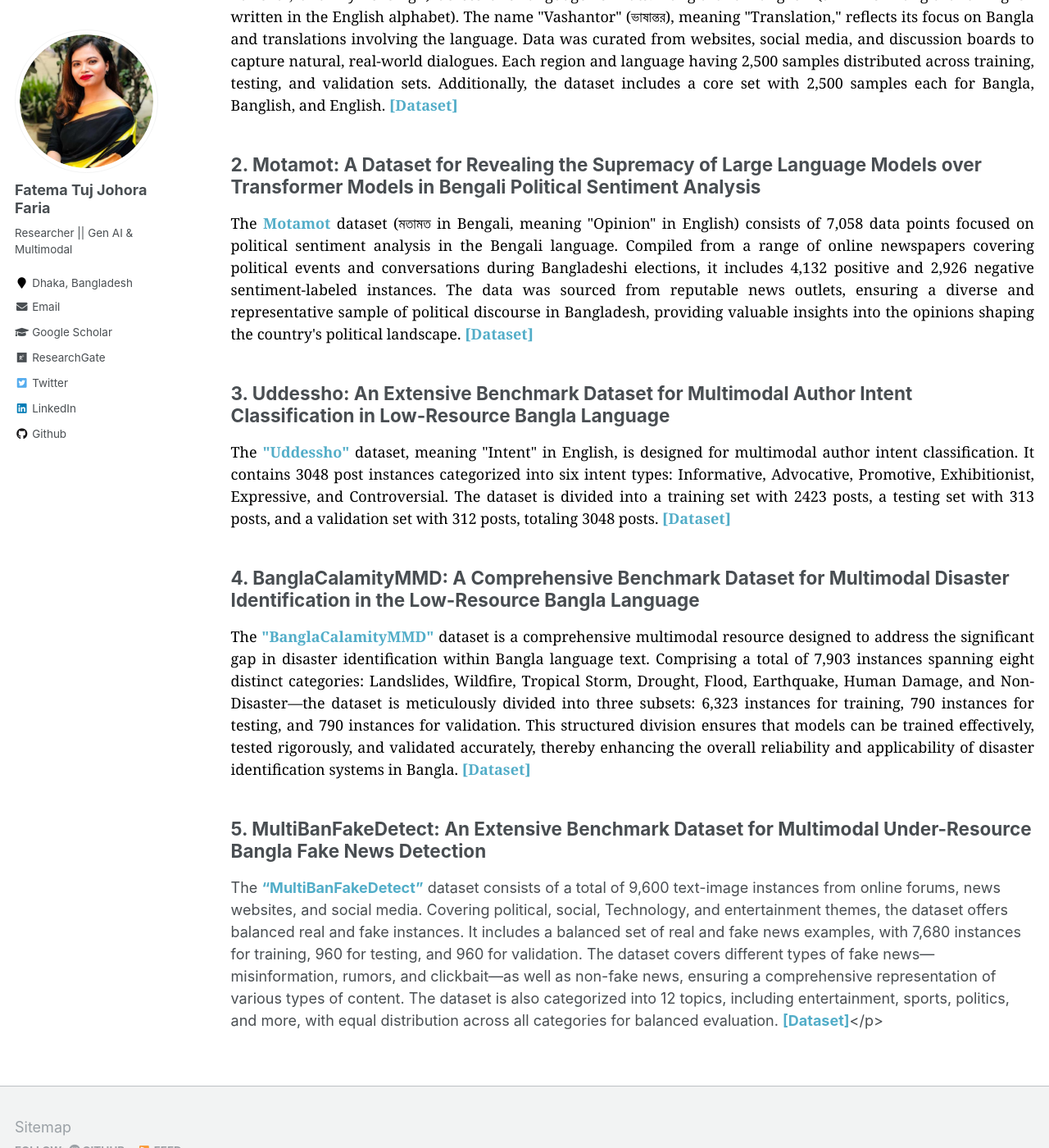
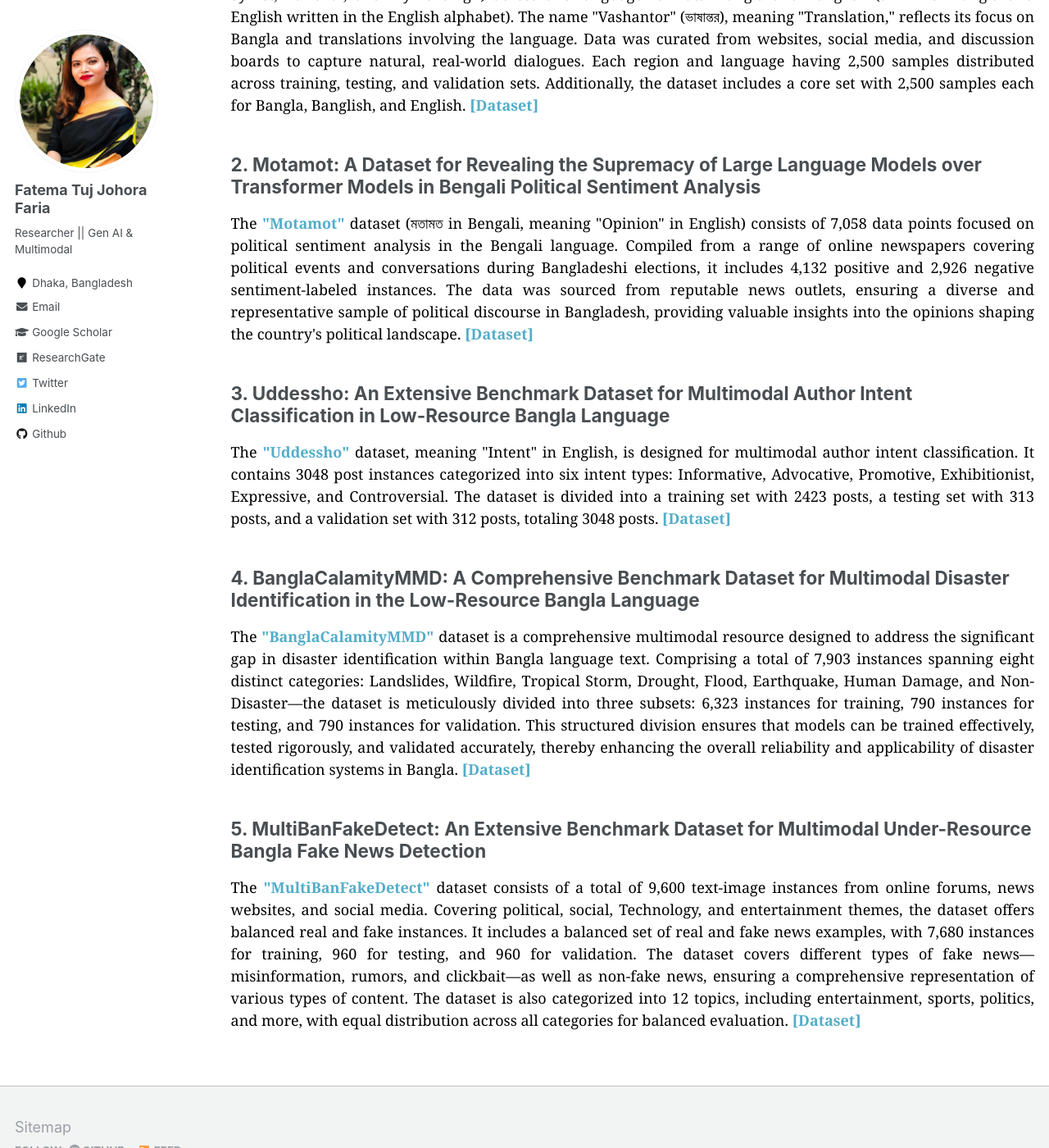
Before and after one commit to fatemafaria142/fatemafaria142.github.io, a Jekyll site: the page built from _pages/datasets.md, in a window 1280 px wide and 1400 px high, scrolled down 282 px. Shown: the whole window at 82% size. Built offline with Jekyll 4.4.1, drawn with Linux system fonts in a browser that asks for light colours.

Commit message:
Update datasets.md

```diff
--- a/_pages/datasets.md
+++ b/_pages/datasets.md
@@ -8,13 +8,13 @@
 
 ## 1. Vashantor: A Large-scale Multilingual Benchmark Dataset for Automated Translation of Bangla Regional Dialects to Bangla Language
 <p style="text-align:justify; color:black; font-family:Georgia">
-The <b style="color:#389EDA"><a href="https://data.mendeley.com/datasets/bj5jgk878b/2">Vashantor</a></b> dataset comprises 32,500 sentences from five regions in Bangladesh (Chittagong, Noakhali, Sylhet, Barishal, and Mymensingh) across two language formats: Bangla and Banglish (a mix of Bangla and English written in the English alphabet). The name "Vashantor" (ভাষান্তর), meaning "Translation," reflects its focus on Bangla and translations involving the language. Data was curated from websites, social media, and discussion boards to capture natural, real-world dialogues. Each region and language having 2,500 samples distributed across training, testing, and validation sets. Additionally, the dataset includes a core set with 2,500 samples each for Bangla, Banglish, and English. <b style="color:#389EDA"><a href="https://data.mendeley.com/datasets/bj5jgk878b/2">[Dataset]</a></b></p>
+The <b style="color:#389EDA"><a href="https://data.mendeley.com/datasets/bj5jgk878b/2">"Vashantor"</a></b> dataset comprises 32,500 sentences from five regions in Bangladesh (Chittagong, Noakhali, Sylhet, Barishal, and Mymensingh) across two language formats: Bangla and Banglish (a mix of Bangla and English written in the English alphabet). The name "Vashantor" (ভাষান্তর), meaning "Translation," reflects its focus on Bangla and translations involving the language. Data was curated from websites, social media, and discussion boards to capture natural, real-world dialogues. Each region and language having 2,500 samples distributed across training, testing, and validation sets. Additionally, the dataset includes a core set with 2,500 samples each for Bangla, Banglish, and English. <b style="color:#389EDA"><a href="https://data.mendeley.com/datasets/bj5jgk878b/2">[Dataset]</a></b></p>
 
 
 ## 2. Motamot: A Dataset for Revealing the Supremacy of Large Language Models over Transformer Models in Bengali Political Sentiment Analysis
 
 <p style="text-align:justify; color:black; font-family:Georgia">
-The <b style="color:#389EDA"><a href="https://data.mendeley.com/datasets/hdhnrrwdz2/1">Motamot</a></b> dataset (মতামত in Bengali, meaning "Opinion" in English) consists of 7,058 data points focused on political sentiment analysis in the Bengali language. Compiled from a range of online newspapers covering political events and conversations during Bangladeshi elections, it includes 4,132 positive and 2,926 negative sentiment-labeled instances. The data was sourced from reputable news outlets, ensuring a diverse and representative sample of political discourse in Bangladesh, providing valuable insights into the opinions shaping the country's political landscape. <b style="color:#389EDA"><a href="https://data.mendeley.com/datasets/hdhnrrwdz2/1">[Dataset]</a></b></p>
+The <b style="color:#389EDA"><a href="https://data.mendeley.com/datasets/hdhnrrwdz2/1">"Motamot"</a></b> dataset (মতামত in Bengali, meaning "Opinion" in English) consists of 7,058 data points focused on political sentiment analysis in the Bengali language. Compiled from a range of online newspapers covering political events and conversations during Bangladeshi elections, it includes 4,132 positive and 2,926 negative sentiment-labeled instances. The data was sourced from reputable news outlets, ensuring a diverse and representative sample of political discourse in Bangladesh, providing valuable insights into the opinions shaping the country's political landscape. <b style="color:#389EDA"><a href="https://data.mendeley.com/datasets/hdhnrrwdz2/1">[Dataset]</a></b></p>
 
 ## 3. Uddessho: An Extensive Benchmark Dataset for Multimodal Author Intent Classification in Low-Resource Bangla Language
 
@@ -28,4 +28,5 @@
 
 
 ## 5. MultiBanFakeDetect: An Extensive Benchmark Dataset for Multimodal Under-Resource Bangla Fake News Detection
+<p style="text-align:justify; color:black; font-family:Georgia">
 The <b style="color:#389EDA"><a href="https://data.mendeley.com/datasets/k5pbz9795f/1">"MultiBanFakeDetect"</a></b> dataset consists of a total of 9,600 text-image instances from online forums, news websites, and social media. Covering political, social, Technology, and entertainment themes, the dataset offers balanced real and fake instances. It includes a balanced set of real and fake news examples, with 7,680 instances for training, 960 for testing, and 960 for validation. The dataset covers different types of fake news—misinformation, rumors, and clickbait—as well as non-fake news, ensuring a comprehensive representation of various types of content. The dataset is also categorized into 12 topics, including entertainment, sports, politics, and more, with equal distribution across all categories for balanced evaluation. <b style="color:#389EDA"><a href="https://data.mendeley.com/datasets/k5pbz9795f/1">[Dataset]</a></b></p>
```
